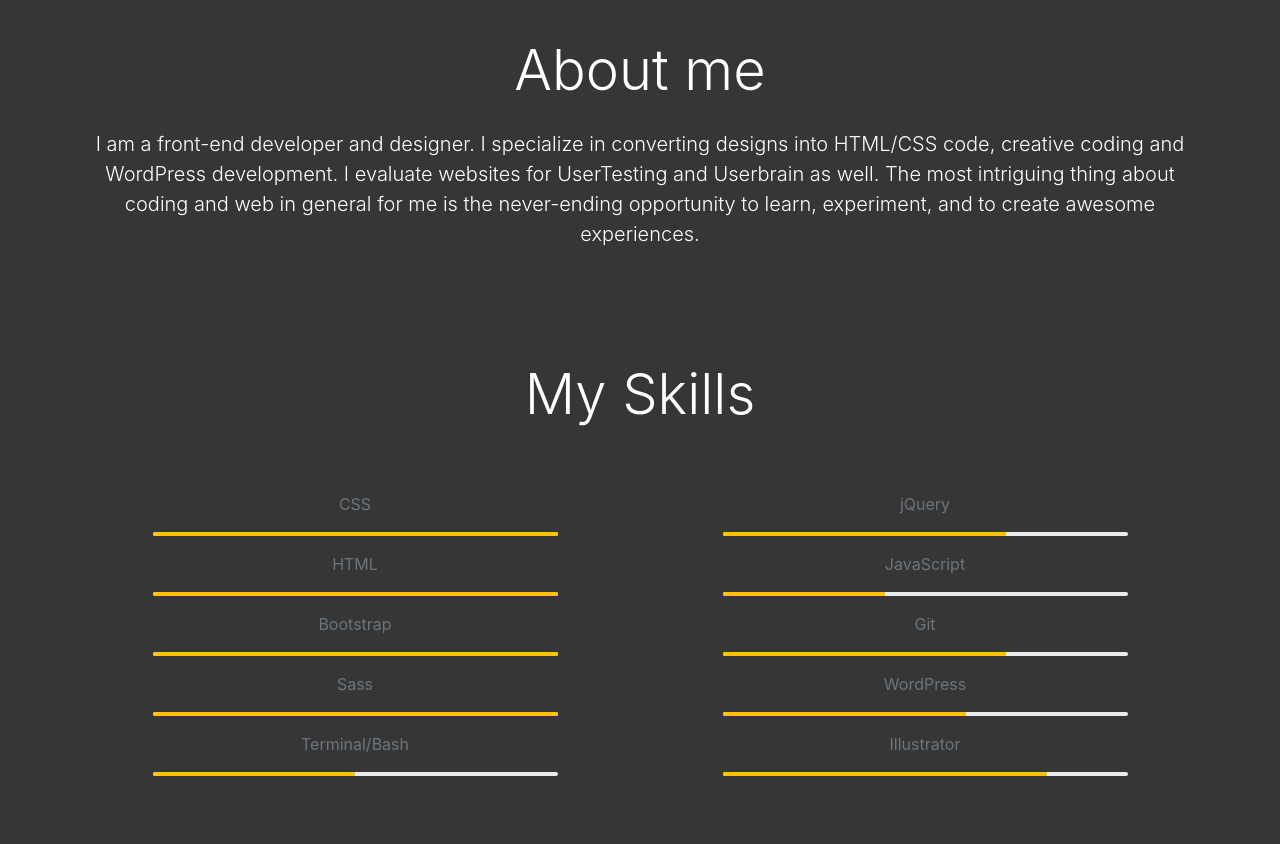
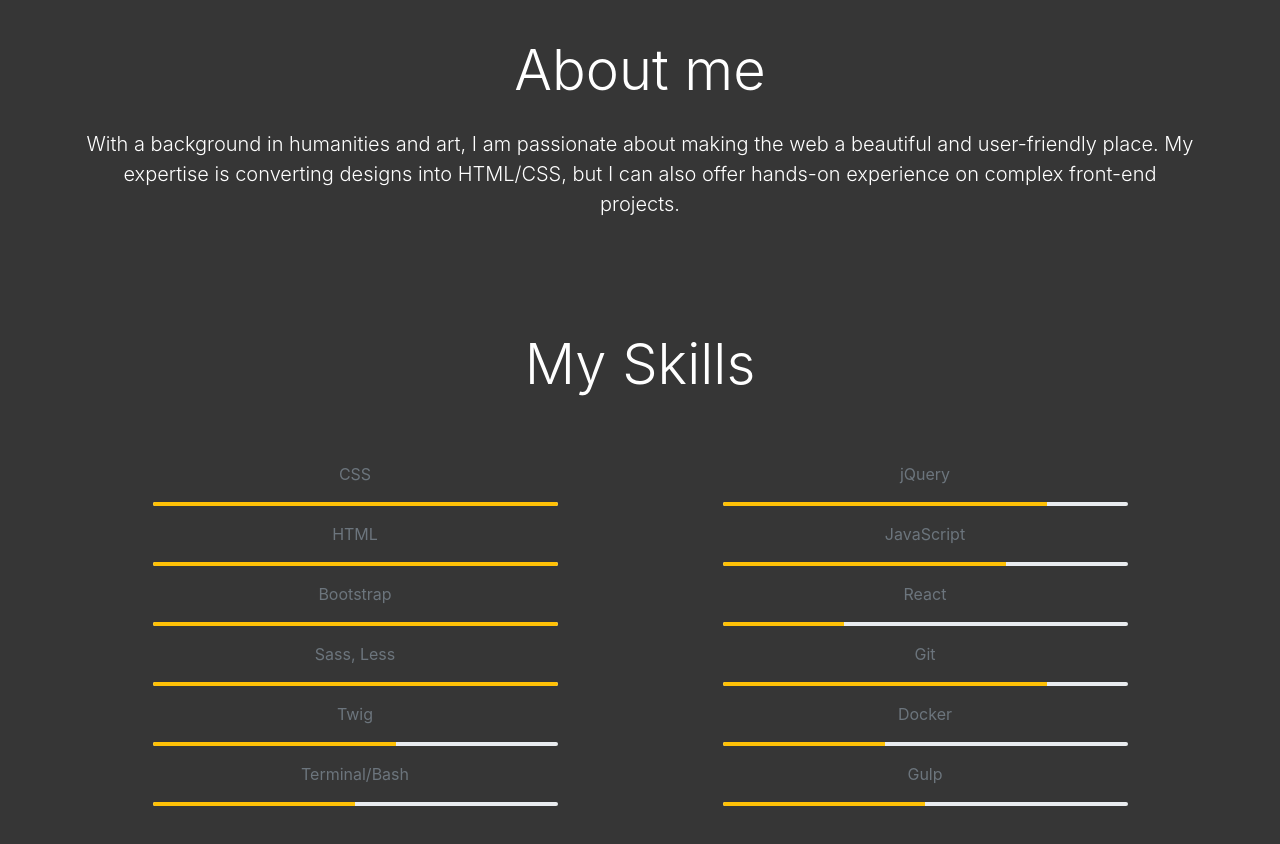
Before and after one commit to denisaorlikova/portfolio, a website: page index.html in a window 1280 px wide. Shown: the part 760-1604 px from the top of the page. Drawn offline with nearby package versions, Linux system fonts and the light colour scheme.

Commit message:
update bio, update skills section

```diff
--- a/index.html
+++ b/index.html
@@ -57,7 +57,10 @@
         <div class="row">
           <div class="col-md-12">
             <h2 class="display-4 pb-3" data-aos="fade-up" data-aos-duration="1450">About me</h2>
-            <p class="lead" data-aos="fade-up" data-aos-duration="1500">I am a front-end developer and designer. I specialize in converting designs into HTML/CSS code, creative coding and WordPress development. I evaluate websites for UserTesting and Userbrain as well. The most intriguing thing about coding and web in general for me is the never-ending opportunity to learn, experiment, and to create awesome experiences.</p>
+            <p class="lead" data-aos="fade-up" data-aos-duration="1500">
+              With a background in humanities and art, I am passionate about making the web a beautiful and user-friendly place.
+              My expertise is converting designs into HTML/CSS, but I can also offer hands-on experience on complex front-end projects.
+            </p>
           </div>
         </div>
       </div>
@@ -84,9 +87,14 @@
                     <div class="progress-bar bg-warning" role="progressbar" style="width: 100%" aria-valuenow="100" aria-valuemin="0" aria-valuemax="100">
                     </div>
                   </div>
-                  <p class="text-muted" data-aos="fade-up" data-aos-duration="1550">Sass</p>
+                  <p class="text-muted" data-aos="fade-up" data-aos-duration="1550">Sass, Less</p>
                   <div class="progress mb-3 mx-auto w-75" style="height: 4px;" data-aos="fade-up" data-aos-duration="1600">
                     <div class="progress-bar bg-warning" role="progressbar" style="width: 100%" aria-valuenow="100" aria-valuemin="0" aria-valuemax="100">
+                    </div>
+                  </div>
+                  <p class="text-muted" data-aos="fade-up" data-aos-duration="1550">Twig</p>
+                  <div class="progress mb-3 mx-auto w-75" style="height: 4px;" data-aos="fade-up" data-aos-duration="1600">
+                    <div class="progress-bar bg-warning" role="progressbar" style="width: 60%" aria-valuenow="60" aria-valuemin="0" aria-valuemax="100">
                     </div>
                   </div>
                   <p class="text-muted" data-aos="fade-up" data-aos-duration="1550">Terminal/Bash</p>
@@ -98,27 +106,32 @@
               <div class="col-md-6">
                 <p class="text-muted" data-aos="fade-up" data-aos-duration="1400">jQuery</p>
                 <div class="progress mb-3 mx-auto w-75" style="height: 4px;" data-aos="fade-up" data-aos-duration="1650">
-                  <div class="progress-bar bg-warning" role="progressbar" style="width: 70%" aria-valuenow="70" aria-valuemin="0" aria-valuemax="100">
+                  <div class="progress-bar bg-warning" role="progressbar" style="width: 80%" aria-valuenow="80" aria-valuemin="0" aria-valuemax="100">
                   </div>
                 </div>
                 <p class="text-muted" data-aos="fade-up" data-aos-duration="1450">JavaScript</p>
                 <div class="progress mb-3 mx-auto w-75" style="height: 4px;" data-aos="fade-up" data-aos-duration="1650">
-                  <div class="progress-bar bg-warning" role="progressbar" style="width: 40%" aria-valuenow="40" aria-valuemin="0" aria-valuemax="100">
+                  <div class="progress-bar bg-warning" role="progressbar" style="width: 70%" aria-valuenow="70" aria-valuemin="0" aria-valuemax="100">
+                  </div>
+                </div>
+                <p class="text-muted" data-aos="fade-up" data-aos-duration="1450">React</p>
+                <div class="progress mb-3 mx-auto w-75" style="height: 4px;" data-aos="fade-up" data-aos-duration="1650">
+                  <div class="progress-bar bg-warning" role="progressbar" style="width: 30%" aria-valuenow="30" aria-valuemin="0" aria-valuemax="100">
                   </div>
                 </div>
                 <p class="text-muted" data-aos="fade-up" data-aos-duration="1500">Git</p>
                 <div class="progress mb-3 mx-auto w-75" style="height: 4px;" data-aos="fade-up" data-aos-duration="1700">
-                  <div class="progress-bar bg-warning" role="progressbar" style="width: 70%" aria-valuenow="70" aria-valuemin="0" aria-valuemax="100">
+                  <div class="progress-bar bg-warning" role="progressbar" style="width: 80%" aria-valuenow="80" aria-valuemin="0" aria-valuemax="100">
                   </div>
                 </div>
-                <p class="text-muted" data-aos="fade-up" data-aos-duration="1550">WordPress</p>
+                <p class="text-muted" data-aos="fade-up" data-aos-duration="1550">Docker</p>
                 <div class="progress mb-3 mx-auto w-75" style="height: 4px;" data-aos="fade-up" data-aos-duration="1700">
-                  <div class="progress-bar bg-warning" role="progressbar" style="width: 60%" aria-valuenow="60" aria-valuemin="0" aria-valuemax="100">
+                  <div class="progress-bar bg-warning" role="progressbar" style="width: 40%" aria-valuenow="40" aria-valuemin="0" aria-valuemax="100">
                   </div>
                 </div>
-                <p class="text-muted" data-aos="fade-up" data-aos-duration="1550">Illustrator</p>
+                <p class="text-muted" data-aos="fade-up" data-aos-duration="1550">Gulp</p>
                 <div class="progress mb-3 mx-auto w-75" style="height: 4px;" data-aos="fade-up" data-aos-duration="1700">
-                  <div class="progress-bar bg-warning" role="progressbar" style="width: 80%" aria-valuenow="80" aria-valuemin="0" aria-valuemax="100">
+                  <div class="progress-bar bg-warning" role="progressbar" style="width: 50%" aria-valuenow="50" aria-valuemin="0" aria-valuemax="100">
                   </div>
                 </div>
               </div>
```
Also changed, not shown: 1 other file.
